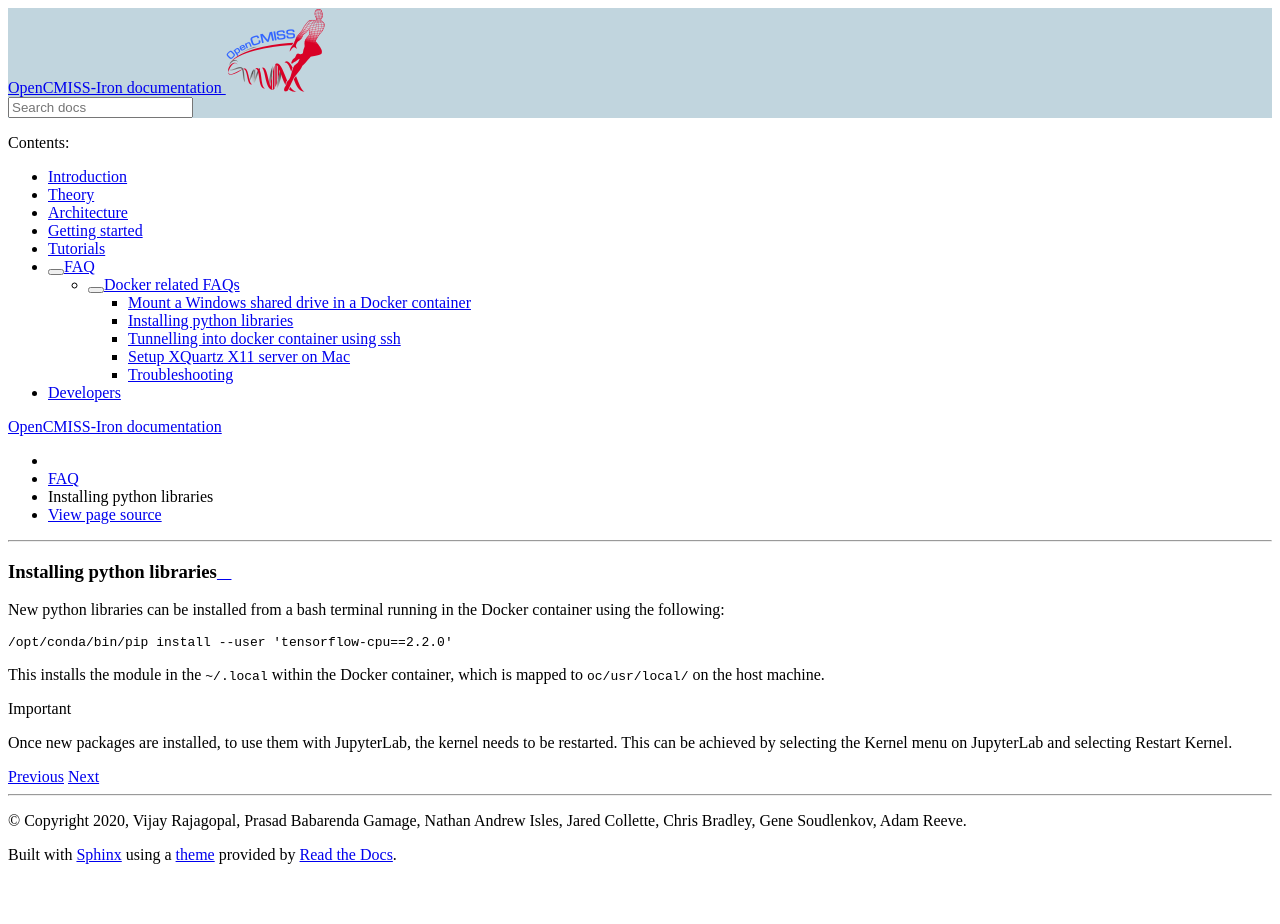
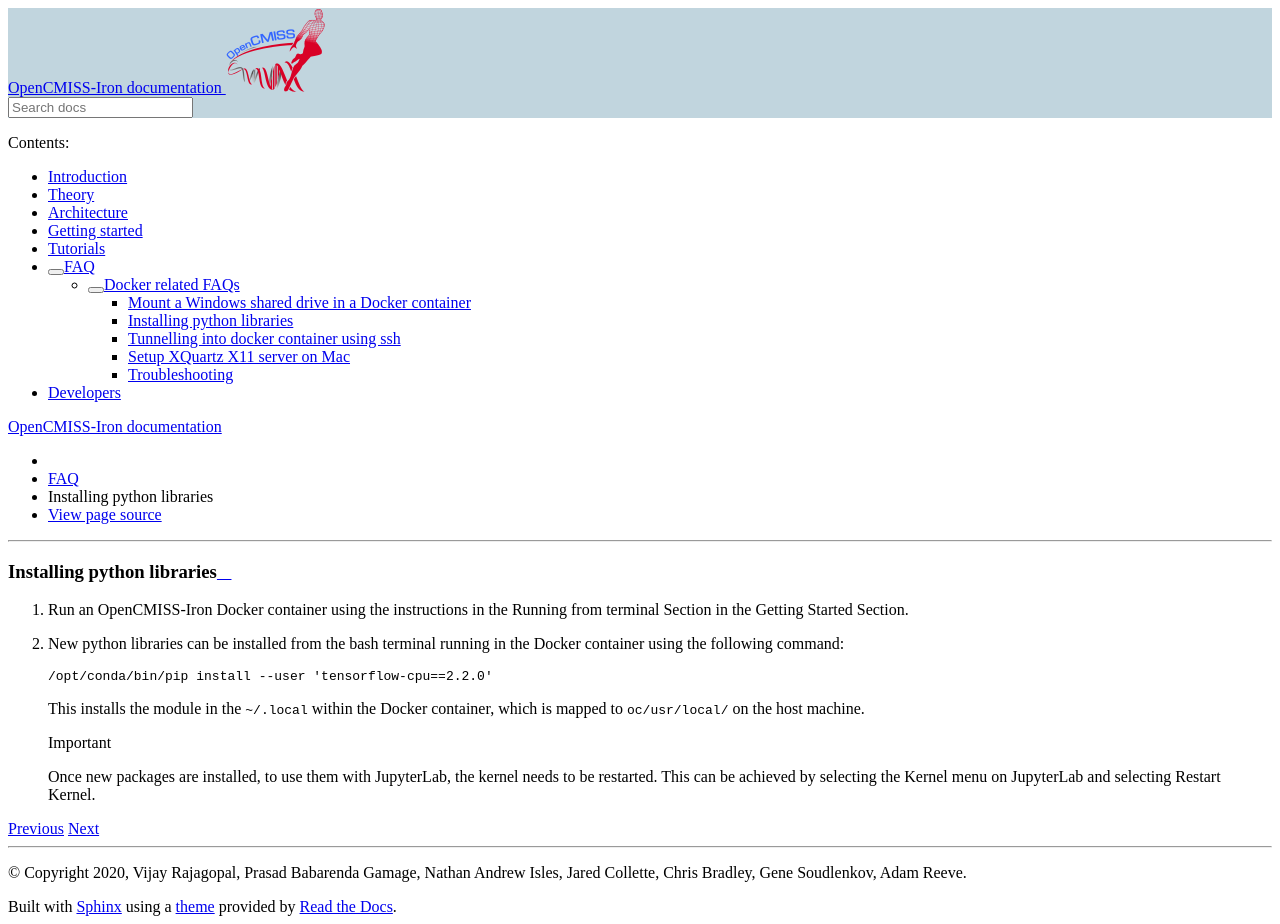
Before and after one commit to OpenCMISS-Examples/OpenCMISS-Iron-tutorials, a Sphinx documentation site: the page built from docs/source/faq/docker/installing_python_libraries.md, in a window 1280 px wide. Built offline with Sphinx 7.4.7 and the Read the Docs theme 2.0.0, drawn with Linux system fonts in a browser that asks for light colours; pages that are not in the unit, such as notebooks, are missing from menus; before the commit the page ends 900 px from its top, so only the background shows below that.

Commit message:
Updating 'installing python modules in Docker FAQ'

````diff
--- a/docs/source/faq/docker/installing_python_libraries.md
+++ b/docs/source/faq/docker/installing_python_libraries.md
@@ -1,10 +1,13 @@
 # Installing python libraries
 
-New python libraries can be installed from a bash terminal running in the Docker container using the following:
-``` bash
-/opt/conda/bin/pip install --user 'tensorflow-cpu==2.2.0'
-```
-This installs the module in the `~/.local` within the Docker container, which is mapped to `oc/usr/local/` on the host machine.
+1. Run an OpenCMISS-Iron Docker container using the instructions in the Running from terminal Section in the Getting Started Section.
 
-``` Important:: Once new packages are installed, to use them with JupyterLab, the kernel needs to be restarted. This can be achieved by selecting the Kernel menu on JupyterLab and selecting Restart Kernel.
-```
+2. New python libraries can be installed from the bash terminal running in the Docker container using the following command:
+
+    ``` bash
+    /opt/conda/bin/pip install --user 'tensorflow-cpu==2.2.0'
+    ```
+    This installs the module in the `~/.local` within the Docker container, which is mapped to `oc/usr/local/` on the host machine.
+
+    ``` Important:: Once new packages are installed, to use them with JupyterLab, the kernel needs to be restarted. This can be achieved by selecting the Kernel menu on JupyterLab and selecting Restart Kernel.
+    ```
````
